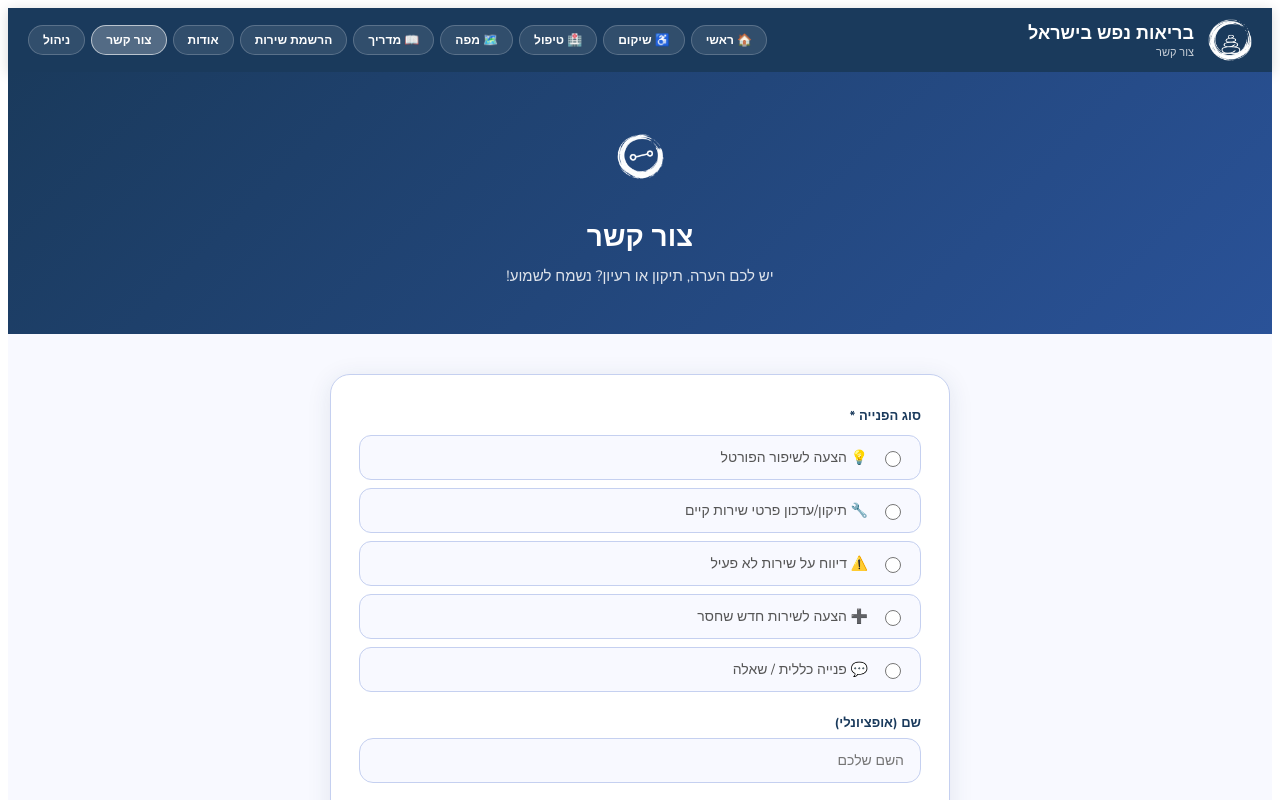
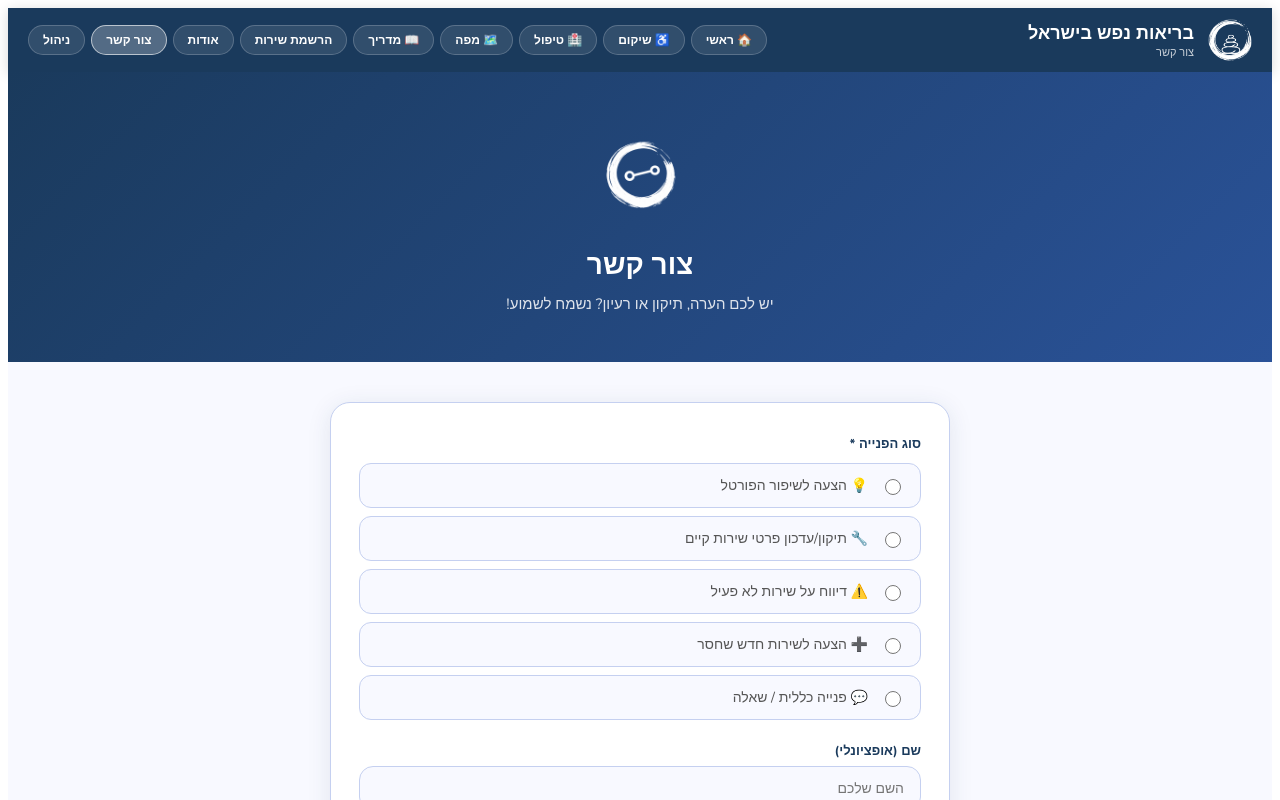
Before and after one commit to sivantelem-commits/rehab-directory, a Next.js app: page /contact in a window 1280 px wide. Shown: the top 800 px of the page. Built offline with nearby package versions, Linux system fonts and the light colour scheme.

Commit message:
Update contact.js

```diff
--- a/pages/contact.js
+++ b/pages/contact.js
@@ -102,7 +102,7 @@ export default function Contact() {
         </header>
 
         <div style={{ background: 'linear-gradient(135deg, #1A3A5C, #2A5298)', color: 'white', padding: '48px 20px', textAlign: 'center' }}>
-          <img src='/contact-icon.png' alt='צור קשר' style={{ width: 80, height: 80, objectFit: 'contain', marginBottom: 12, filter: 'invert(1) brightness(10)' }} />
+          <img src='/contact-icon.png' alt='צור קשר' style={{ width: 120, height: 120, objectFit: 'contain', marginBottom: 0, filter: 'invert(1) brightness(10)' }} />
           <h1 style={{ fontSize: 28, fontWeight: 800, margin: '0 0 10px' }}>צור קשר</h1>
           <p style={{ fontSize: 15, opacity: 0.85, margin: 0, maxWidth: 480, marginInline: 'auto' }}>
             יש לכם הערה, תיקון או רעיון? נשמח לשמוע!
```
